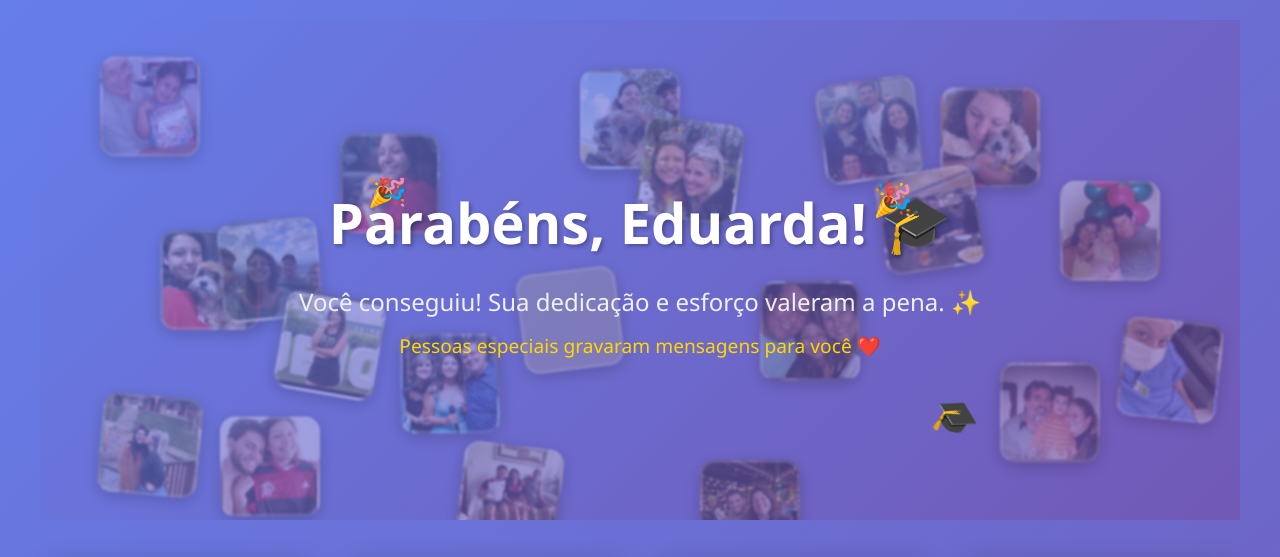
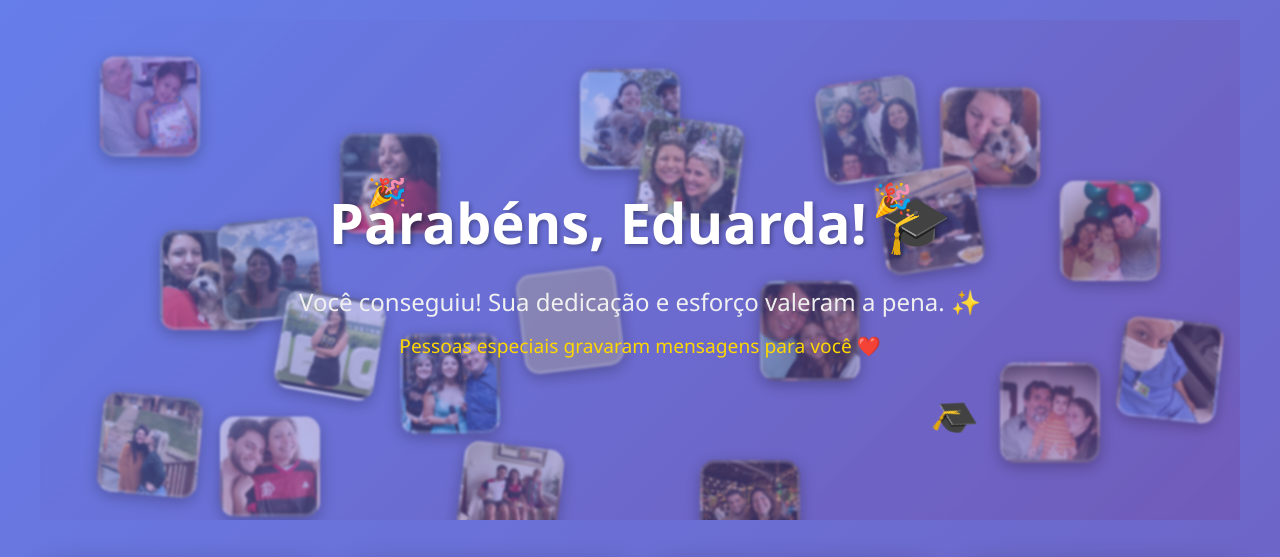
Before and after one commit to RenanCampista/Formaduda, a plain HTML site: page index.html in a window 1280 px wide. Shown: the top 557 px of the page. Drawn offline with Linux system fonts and the light colour scheme; grey boxes are pictures that could not be loaded.

Commit message:
fix: adjust opacity and gradient transparency for improved visual clarity

```diff
--- a/styles.css
+++ b/styles.css
@@ -55,7 +55,7 @@ body {
     background-position: center;
     border-radius: 15px;
     box-shadow: 0 4px 15px rgba(0, 0, 0, 0.5);
-    opacity: 0.7;
+    opacity: 0.85;
     transition: all 0.3s ease;
     animation: floatPhoto 6s ease-in-out infinite;
     border: 3px solid rgba(255, 255, 255, 0.3);
@@ -224,8 +224,8 @@ body {
     width: 100%;
     height: 100%;
     background: linear-gradient(135deg,
-        rgba(102, 126, 234, 0.5) 0%,
-        rgba(118, 75, 162, 0.5) 100%);
+        rgba(102, 126, 234, 0.4) 0%,
+        rgba(118, 75, 162, 0.4) 100%);
     backdrop-filter: blur(1px);
     z-index: 1;
 }
```
